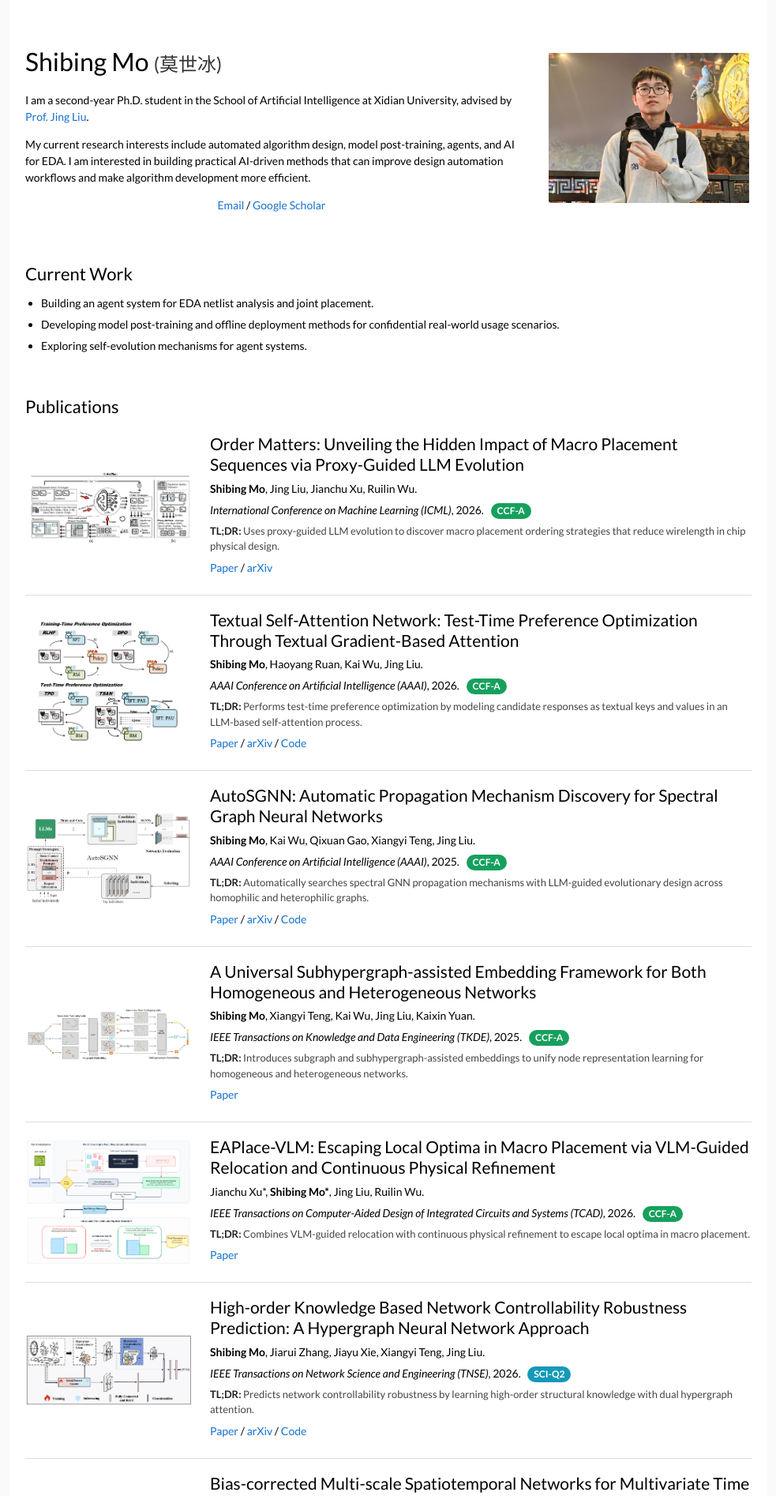
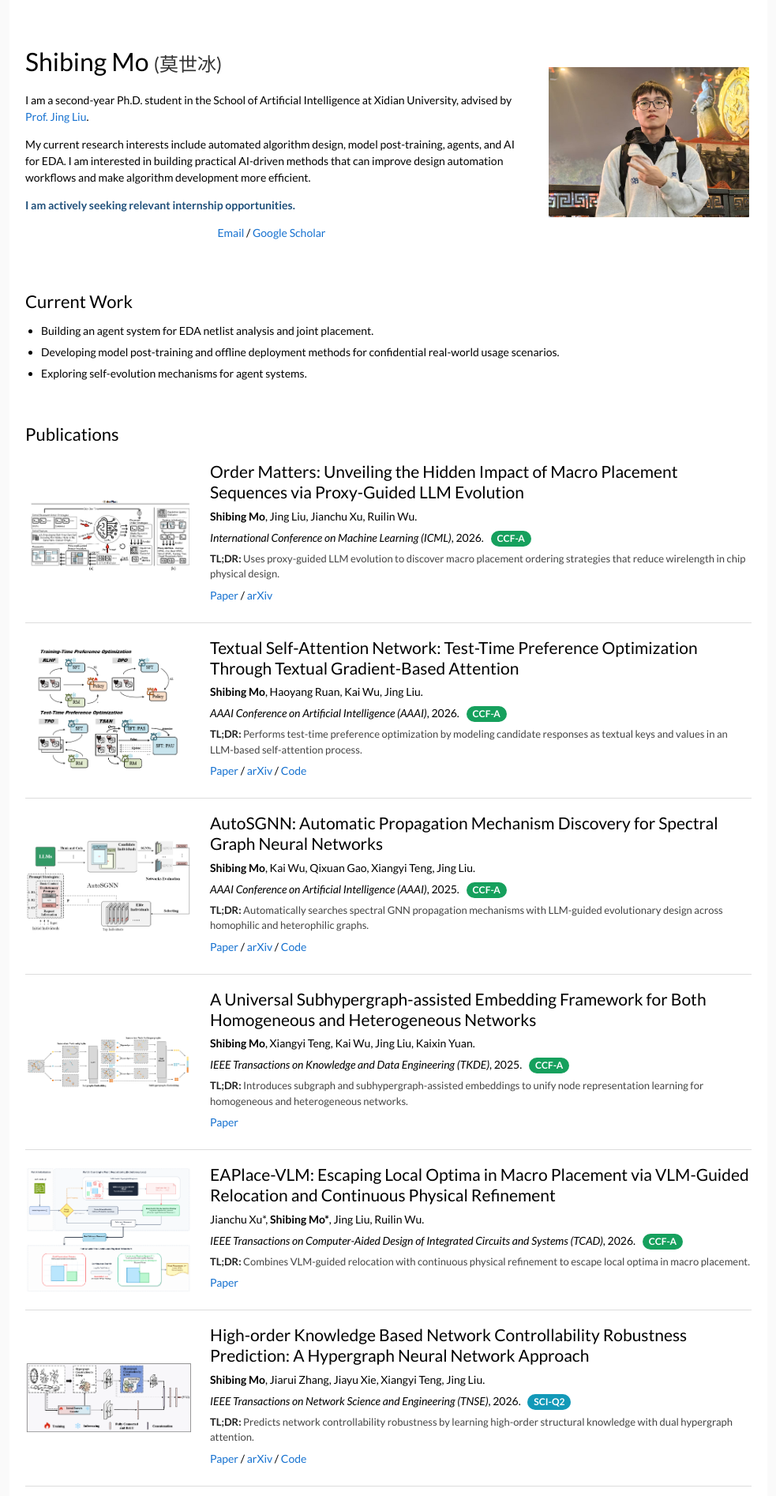
Before and after one commit to Explorermomo/Myself, a Jekyll site: the page index.html, which Jekyll copies as it is, in a window 1280 px wide. Shown: the top 1894 px of the page at 79% size, without its empty margins (148-1131 px from the left). Built offline with Jekyll 4.4.1, drawn with Linux system fonts in a browser that asks for light colours; some of the changed text lies outside the part shown.

Commit message:
Add internship availability note

```diff
--- a/_layouts/default.html
+++ b/_layouts/default.html
@@ -25,6 +25,7 @@
           agents, and AI for EDA. I am interested in building practical AI-driven methods that
           can improve design automation workflows and make algorithm development more efficient.
         </p>
+        <p class="availability"><strong>I am actively seeking relevant internship opportunities.</strong></p>
         <p class="links">
           <a href="mailto:msb@stu.xidian.edu.cn">Email</a> /
           <a href="https://scholar.google.com/citations?user=aC6uTioAAAAJ&hl=en" target="_blank">Google Scholar</a>
--- a/index.html
+++ b/index.html
@@ -24,6 +24,7 @@
           agents, and AI for EDA. I am interested in building practical AI-driven methods that
           can improve design automation workflows and make algorithm development more efficient.
         </p>
+        <p class="availability"><strong>I am actively seeking relevant internship opportunities.</strong></p>
         <p class="links">
           <a href="mailto:msb@stu.xidian.edu.cn">Email</a> /
           <a href="https://scholar.google.com/citations?user=aC6uTioAAAAJ&hl=en" target="_blank">Google Scholar</a>
--- a/style.css
+++ b/style.css
@@ -110,6 +110,11 @@ h1 {
 
 .links {
   text-align: center;
+}
+
+.availability {
+  margin: 14px 0 10px;
+  color: #1f4f7a;
 }
 
 .section {
```
Also changed, not shown: other parts of _layouts/default.html (+1 -1 lines), other parts of index.html (+1 -1 lines).
